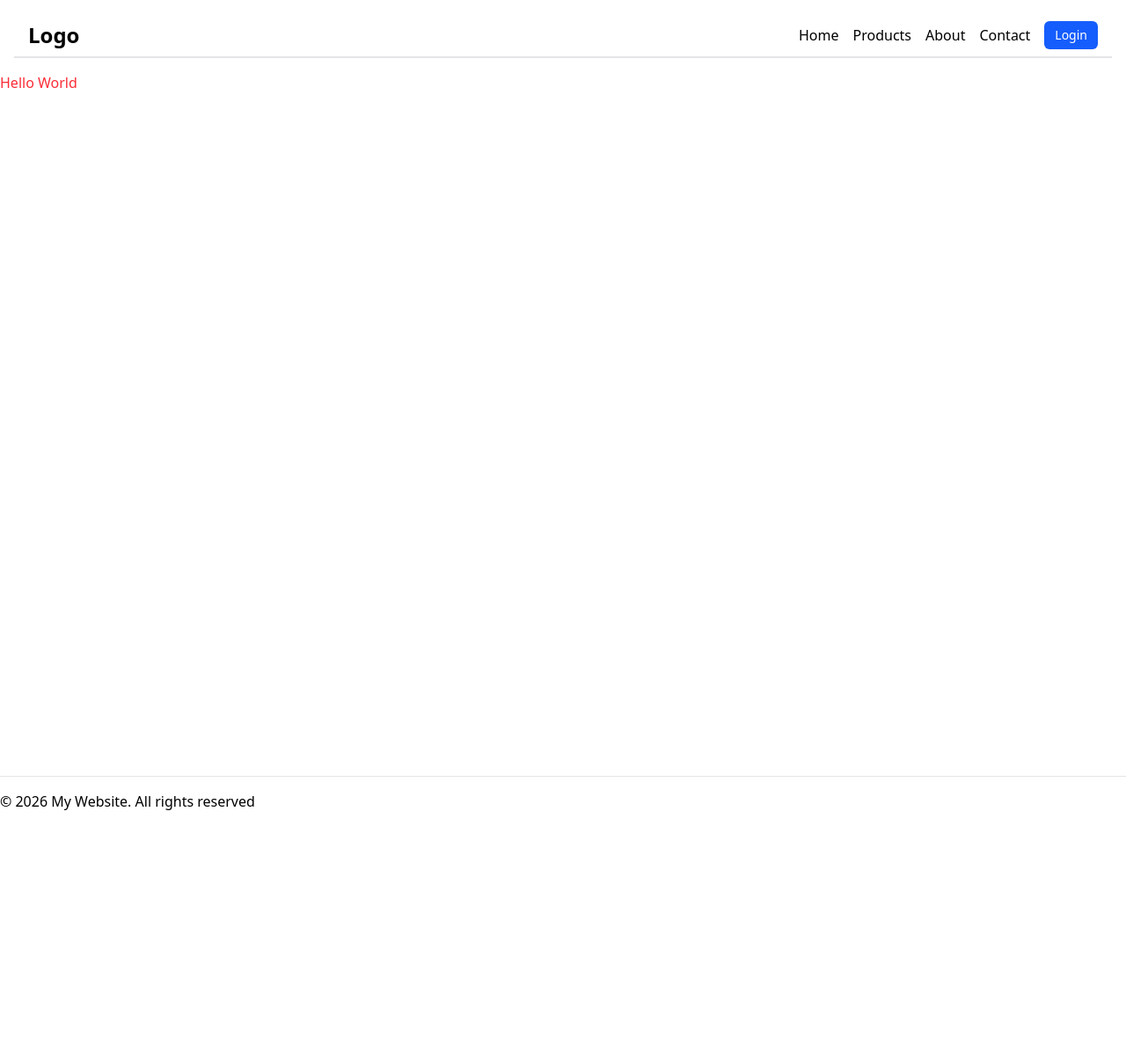
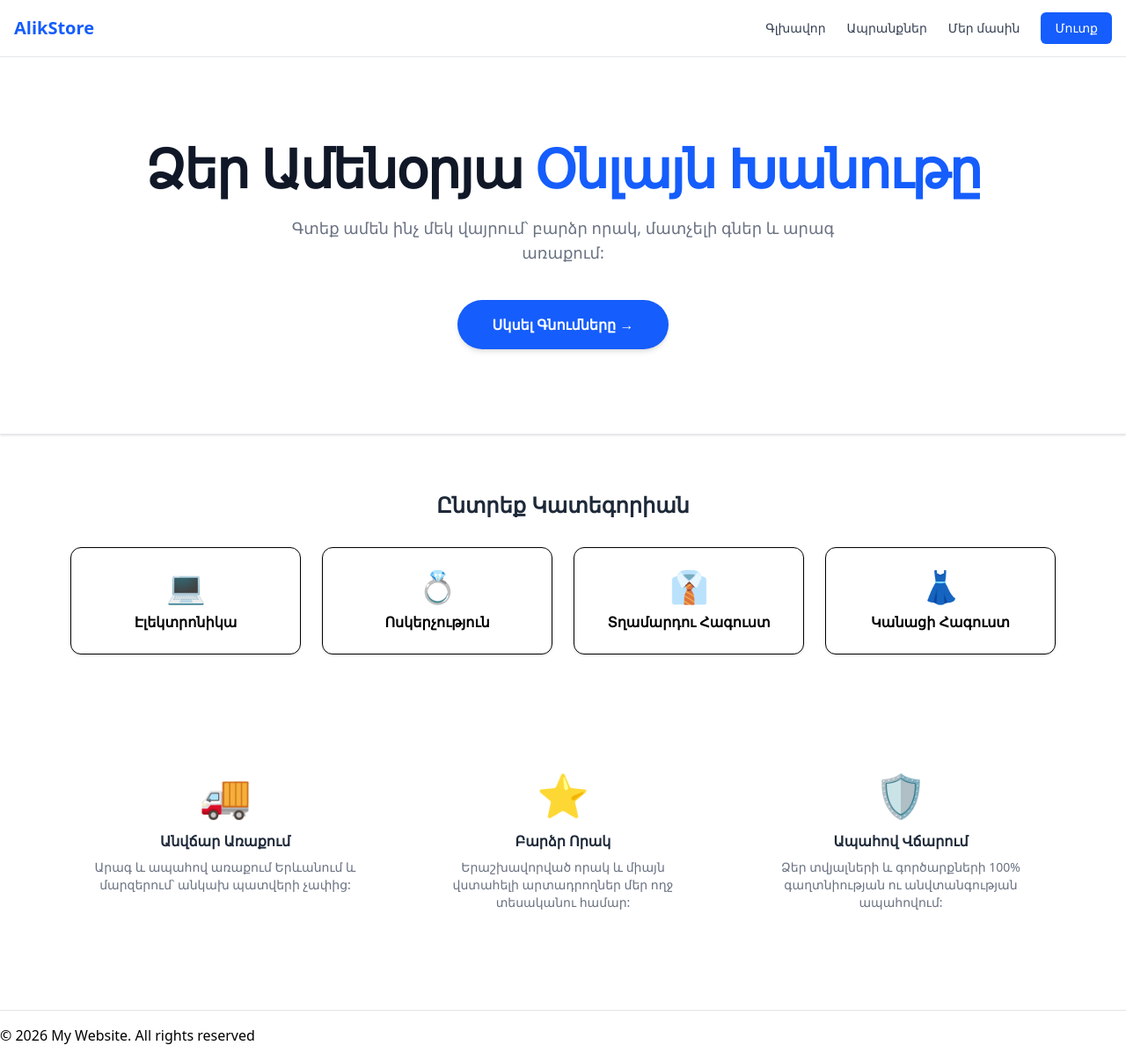
Before and after one commit to at0107/fakestore, a Next.js app: page / in a window 1280 px wide. Shown: the whole page at 88% size. Before the commit the page ends 939 px from the top, so only its background shows below. Built offline with nearby package versions, Linux system fonts and the light colour scheme.

Commit message:
2026-07-01.1

```diff
--- a/app/contact/page.tsx
+++ /dev/null
@@ -1,7 +0,0 @@
-export default function ContactPage(){
-    return(
-        <div className="container mx-auto min-h-screen">
-            <h1>Contact</h1>
-        </div>
-    )
-}
--- a/app/page.tsx
+++ b/app/page.tsx
@@ -1,8 +1,13 @@
+import  { HeroSection } from "@/components/home/HeroSection";
+import { Categories } from "@/components/home/Categories";
+import { Features } from "@/components/home/Features";
 
 export default function Home() {
   return (
     <div className="container mx-auto min-h-screen">
-      <h1 className="text-red-500">Hello World</h1>
+      <HeroSection />
+      <Categories />
+      <Features />
     </div>
   );
 }
--- a/app/products/new/page.tsx
+++ b/app/products/new/page.tsx
@@ -1,19 +1,14 @@
 import AddProductForm from "@/components/product/AddProductForm";
-import {Metadata} from "next";
-import Link from "next/link";
-
-
-export const metadata: Metadata = {
-    title: "New Product",
-    description: "Create a new product",
-}
+// Եթե այն անվանական (named) ես էքսպորտ արել, ապա՝ import { AddProductForm } ...
 
 export default function NewProductPage() {
-    return (
-        <div className="container mx-auto min-h-screen">
-            <h1>New Product</h1>
-            <Link href="/products">Back to Products</Link>
-            <AddProductForm />
-        </div>
-    )
+  return (
+    // bg-gray-50-ը տալիս է հաճելի բաց մոխրագույն ֆոն
+    // py-12-ը վերևից տարածություն է բացում, որ ֆորման չկպչի նավիգացիային
+    <div className="min-h-screen bg-gray-50 py-12">
+      <div className="max-w-7xl mx-auto px-4">
+        <AddProductForm />
+      </div>
+    </div>
+  );
 }
--- /dev/null
+++ b/components/home/Categories.tsx
@@ -0,0 +1,47 @@
+import Link from "next/link";
+
+export function Categories() {
+  return (
+    <section className="max-w-6xl w-full mx-auto py-16 px-4">
+      <h2 className="text-2xl font-bold text-gray-800 mb-8 text-center">
+        Ընտրեք Կատեգորիան
+      </h2>
+
+      <div className="grid grid-cols-2 md:grid-cols-4 gap-6">
+
+        <Link
+          href="/products?category=electronics"
+          className="bg-white p-6 rounded-xl shadow border text-center hover:border-blue-500"
+        >
+          <div className="text-4xl mb-2">💻</div>
+          <h3 className="font-semibold">Էլեկտրոնիկա</h3>
+        </Link>
+
+        <Link
+          href="/products?category=jewelery"
+          className="bg-white p-6 rounded-xl shadow border text-center hover:border-blue-500"
+        >
+          <div className="text-4xl mb-2">💍</div>
+          <h3 className="font-semibold">Ոսկերչություն</h3>
+        </Link>
+
+        <Link
+          href="/products?category=men's clothing"
+          className="bg-white p-6 rounded-xl shadow border text-center hover:border-blue-500"
+        >
+          <div className="text-4xl mb-2">👔</div>
+          <h3 className="font-semibold">Տղամարդու Հագուստ</h3>
+        </Link>
+
+        <Link
+          href="/products?category=women's clothing"
+          className="bg-white p-6 rounded-xl shadow border text-center hover:border-blue-500"
+        >
+          <div className="text-4xl mb-2">👗</div>
+          <h3 className="font-semibold">Կանացի Հագուստ</h3>
+        </Link>
+
+      </div>
+    </section>
+  );
+}
--- /dev/null
+++ b/components/home/Features.tsx
@@ -0,0 +1,33 @@
+export function Features() {
+    return(
+        <section className="max-w-6xl w-full mx-auto py-12 px-4 mb-10">
+        <div className="grid grid-cols-1 md:grid-cols-3 gap-8 text-center">
+
+          <div className="p-6 bg-white rounded-2xl">
+            <div className="text-5xl mb-4">🚚</div>
+            <h4 className="font-bold text-gray-800 mb-2">Անվճար Առաքում</h4>
+            <p className="text-sm text-gray-500">
+              Արագ և ապահով առաքում Երևանում և մարզերում՝ անկախ պատվերի չափից:
+            </p>
+          </div>
+
+          <div className="p-6 bg-white rounded-2xl">
+            <div className="text-5xl mb-4">⭐</div>
+            <h4 className="font-bold text-gray-800 mb-2">Բարձր Որակ</h4>
+            <p className="text-sm text-gray-500">
+              Երաշխավորված որակ և միայն վստահելի արտադրողներ մեր ողջ տեսականու համար:
+            </p>
+          </div>
+
+          <div className="p-6 bg-white rounded-2xl">
+            <div className="text-5xl mb-4">🛡️</div>
+            <h4 className="font-bold text-gray-800 mb-2">Ապահով Վճարում</h4>
+            <p className="text-sm text-gray-500">
+              Ձեր տվյալների և գործարքների 100% գաղտնիության ու անվտանգության ապահովում:
+            </p>
+          </div>
+
+        </div>
+      </section>
+    )
+}
--- /dev/null
+++ b/components/home/HeroSection.tsx
@@ -0,0 +1,20 @@
+import Link from "next/link"
+
+export function HeroSection() {
+    return (
+        <section className="w-full bg-white text-center py-24 px-4 border-b border-gray-200 shadow-sm">
+        <h1 className="text-4xl md:text-6xl font-extrabold text-gray-900 mb-6 tracking-tight">
+          Ձեր Ամենօրյա <span className="text-blue-600">Օնլայն Խանութը</span>
+        </h1>
+        <p className="text-lg text-gray-500 max-w-2xl mx-auto mb-10">
+          Գտեք ամեն ինչ մեկ վայրում՝ բարձր որակ, մատչելի գներ և արագ առաքում:
+        </p>
+        <Link
+          href="/products"
+          className="bg-blue-600 text-white font-semibold py-4 px-10 rounded-full hover:bg-blue-700 transition transform hover:scale-105 shadow-md hover:shadow-blue-500/30 inline-block"
+        >
+          Սկսել Գնումները &rarr;
+        </Link>
+      </section>
+    )
+}
--- a/components/layout/AppHeader.tsx
+++ b/components/layout/AppHeader.tsx
@@ -1,32 +1,94 @@
-"use client"
+'use client'
+
+import { useState } from "react";
 import Link from "next/link";
-import { useState } from "react";
 
+export const AppHeader = () => {
+  const [isLoggedIn, setIsLoggedIn] = useState(false);
+  const [isMobileMenuOpen, setIsMobileMenuOpen] = useState(false);
 
-export function AppHeader(){
-    const [isLoggedIn,setIsLoggedIn] = useState(false);
   return (
-        <header className=" border-zinc-200 bg-white flex justify-between items-center p-4">
-            <div className="container mx-auto  border-b-2 border-zinc-200 px-4 py-2 flex items-center justify-between">
-                <Link href="/" className="text-2xl font-bold">Logo</Link>
+    <header className="relative">
 
-                <nav className="flex items-center gap-4">
-                    <Link href="/">Home</Link>
-                    <Link href="/products">Products</Link>
-                    <Link href="/about">About</Link>
-                    <Link href="/contact">Contact</Link>
-                    {isLoggedIn &&<Link href="/products/new">+ Add Product</Link>}
+      <div className="bg-white border-b border-gray-200 relative z-50">
+        <div className="max-w-7xl mx-auto px-4 h-16 flex items-center justify-between">
+
+          <Link href="/" className="font-bold text-xl text-blue-600">
+            AlikStore
+          </Link>
+
+          <nav className="hidden md:flex items-center gap-6 text-sm font-medium text-gray-700">
+            <Link href="/" className="hover:text-blue-600">Գլխավոր</Link>
+            <Link href="/products" className="hover:text-blue-600">Ապրանքներ</Link>
+            <Link href="/about" className="hover:text-blue-600">Մեր մասին</Link>
+
+            {isLoggedIn && (
+              <Link href="/products/new" className="text-blue-600 font-semibold">
+                + Ավելացնել
+              </Link>
+            )}
+
             <button
               onClick={() => setIsLoggedIn(!isLoggedIn)}
               className={
-                        isLoggedIn ? 'rounded-md bg-zinc-100 px-3 py-1.5 text-sm font-medium text-zinc-600 hover:bg-zinc-200'
-                        : 'rounded-md bg-blue-600 px-3 py-1.5 text-sm font-medium text-white hover:bg-blue-700'
+                isLoggedIn
+                  ? 'rounded-md bg-zinc-100 px-4 py-2 text-zinc-800'
+                  : 'rounded-md bg-blue-600 px-4 py-2 text-white hover:bg-blue-700'
               }
             >
-                        {isLoggedIn ? "Logout" : "Login"}
+              {isLoggedIn ? 'Դուրս գալ' : 'Մուտք'}
             </button>
           </nav>
+
+          <button
+            className="md:hidden p-2 text-gray-600"
+            onClick={() => setIsMobileMenuOpen(!isMobileMenuOpen)}
+          >
+            {isMobileMenuOpen ? (
+              <svg className="w-6 h-6" fill="none" stroke="currentColor" viewBox="0 0 24 24">
+                <path strokeLinecap="round" strokeLinejoin="round" strokeWidth={2} d="M6 18L18 6M6 6l12 12" />
+              </svg>
+            ) : (
+              <svg className="w-6 h-6" fill="none" stroke="currentColor" viewBox="0 0 24 24">
+                <path strokeLinecap="round" strokeLinejoin="round" strokeWidth={2} d="M4 6h16M4 12h16M4 18h16" />
+              </svg>
+            )}
+          </button>
         </div>
+      </div>
+
+      <div
+        className={`md:hidden absolute top-full left-0 w-full bg-white shadow-lg border-b border-gray-200 px-4 pt-2 pb-6 space-y-4 z-40 transition-all duration-300 ease-in-out transform ${
+          isMobileMenuOpen
+            ? "opacity-100 translate-y-0 pointer-events-auto"
+            : "opacity-0 -translate-y-5 pointer-events-none"
+        }`}
+      >
+        <Link href="/" className="block text-gray-700 hover:text-blue-600" onClick={() => setIsMobileMenuOpen(false)}>Գլխավոր</Link>
+        <Link href="/products" className="block text-gray-700 hover:text-blue-600" onClick={() => setIsMobileMenuOpen(false)}>Ապրանքներ</Link>
+        <Link href="/about" className="block text-gray-700 hover:text-blue-600" onClick={() => setIsMobileMenuOpen(false)}>Մեր մասին</Link>
+
+        {isLoggedIn && (
+          <Link href="/products/new" className="block text-blue-600 font-semibold" onClick={() => setIsMobileMenuOpen(false)}>
+            + Ավելացնել Ապրանք
+          </Link>
+        )}
+
+        <div className="pt-2 border-t border-gray-100">
+          <button
+            onClick={() => {
+              setIsLoggedIn(!isLoggedIn);
+              setIsMobileMenuOpen(false);
+            }}
+            className="w-full text-left mt-2 block"
+          >
+            <span className={isLoggedIn ? 'text-zinc-600' : 'text-blue-600 font-bold'}>
+              {isLoggedIn ? 'Դուրս գալ' : 'Մուտք գործել'}
+            </span>
+          </button>
+        </div>
+      </div>
+
     </header>
-    )
-}
+  );
+};
--- a/components/product/ProductCard.tsx
+++ b/components/product/ProductCard.tsx
@@ -7,7 +7,7 @@ export default function ProductCard({ product }: { product: Product }) {
     return (
         <li className="p-4">
             <Link href={`/products/${product.id}`}>
-                <div className="relative w-full aspect-square overflow-hidden rounded-md shadow-md bg-neutral-100">
+                <div className="relative w-full aspect-square overflow-hidden rounded-md shadow-md bg-neutral-100 hover:scale-105 transition-transform">
                     <Image
                         src={product.image}
                         alt={product.title}
```
Also changed, not shown: public/logo.jpg (added). Lines whose indentation alone changed are shown as unchanged.
